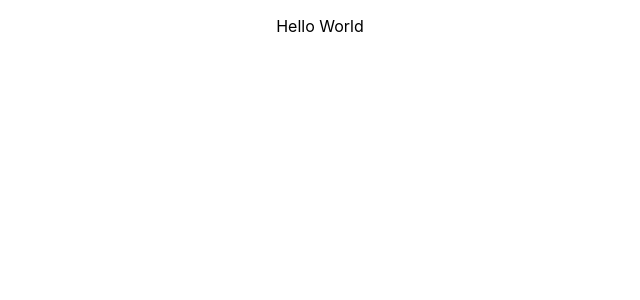
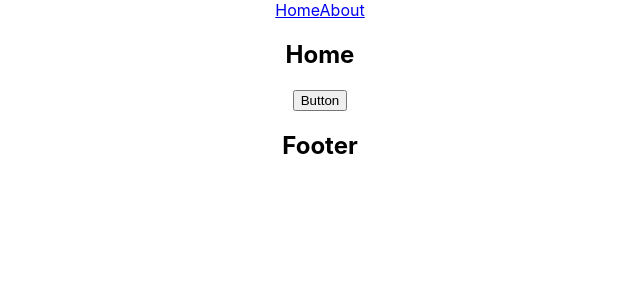
Before and after one commit to joezucco/apiproj, a React (Create React App) app: page / in a window 1280 px wide. Shown: the top 300 px of the page, without its empty margins (320-960 px from the left). Built offline with nearby package versions, Linux system fonts and the light colour scheme; no server answers.

Commit message:
render components

```diff
--- a/public/index.html
+++ b/public/index.html
@@ -39,5 +39,16 @@
       To begin the development, run `npm start` or `yarn start`.
       To create a production bundle, use `npm run build` or `yarn build`.
     -->
+      <script>
+      fetch("https://cat-fact.herokuapp.com/facts")
+      .then (response => response.json()
+      .then (data => {
+        console.log(data)
+      }))
+      </script>
+
+
+
+
   </body>
 </html>
--- a/src/App.js
+++ b/src/App.js
@@ -1,16 +1,33 @@
-import './App.css';
+import { Route, Switch } from "react-router-dom";
+import { useState } from "react";
+import "./App.css";
+
+import Header from "./components/Header";
+import About from "./components/About";
+import Home from "./components/Home";
+import Button from "./components/Button"
+import Footer from "./components/Footer"
+
 
 function App() {
-
-//making API call
-
-  // const apiKey = "ea594e0d14f44a68a6724033213004";
 
 
 
   return (
     <div className="App">
-      <p>Hello World</p>
+      <Header />
+      <main>
+        <Switch>
+          <Route exact path="/">
+            <Home />
+            <Button />
+          </Route>
+          <Route path="/about">
+            <About />
+          </Route>
+        </Switch>
+        <Footer />
+      </main>
     </div>
   );
 }
--- /dev/null
+++ b/src/components/About.js
@@ -0,0 +1,5 @@
+const About = (props) => {
+    return <h2>About</h2>
+}
+
+export default About
--- /dev/null
+++ b/src/components/Button.js
@@ -0,0 +1,5 @@
+const Button = (props) => {
+    return <button>Button</button>
+}
+
+export default Button
--- /dev/null
+++ b/src/components/Footer.js
@@ -0,0 +1,5 @@
+const Footer = () => {
+    return <h2>Footer</h2>
+}
+
+export default Footer
--- /dev/null
+++ b/src/components/Header.js
@@ -0,0 +1,10 @@
+import { Link } from "react-router-dom";
+
+const Header = (props) => {
+  return <nav>
+    <Link to="/">Home</Link>
+    <Link to="/about">About</Link>
+  </nav>;
+};
+
+export default Header;
--- /dev/null
+++ b/src/components/Home.js
@@ -0,0 +1,7 @@
+import { Link } from "react-router-dom"
+
+const Home = (props) => {
+    return <h2>Home</h2>
+}
+
+export default Home
--- a/src/index.js
+++ b/src/index.js
@@ -3,12 +3,15 @@ import ReactDOM from 'react-dom';
 import './index.css';
 import App from './App';
 import reportWebVitals from './reportWebVitals';
+import { BrowserRouter as Router } from "react-router-dom"
 
 ReactDOM.render(
   <React.StrictMode>
-    <App />
+    <Router>
+      <App />
+    </Router>
   </React.StrictMode>,
-  document.getElementById('root')
+  document.getElementById("root")
 );
 
 // If you want to start measuring performance in your app, pass a function
```
Also changed, not shown: 1 other file (tests, documents, lock files or other folders).
